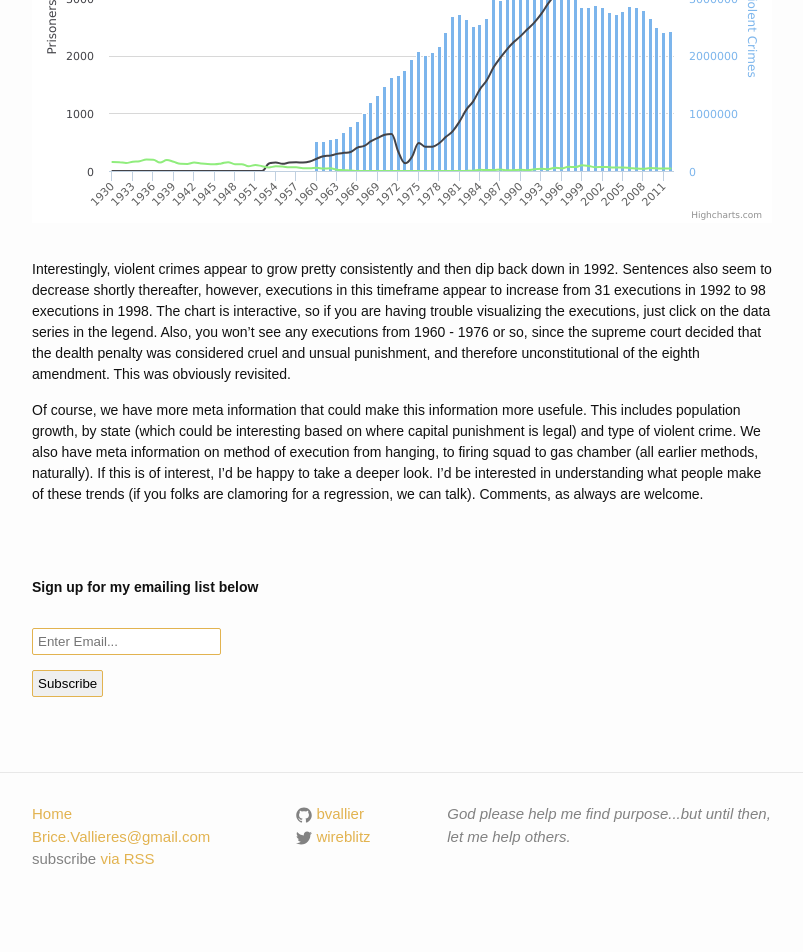
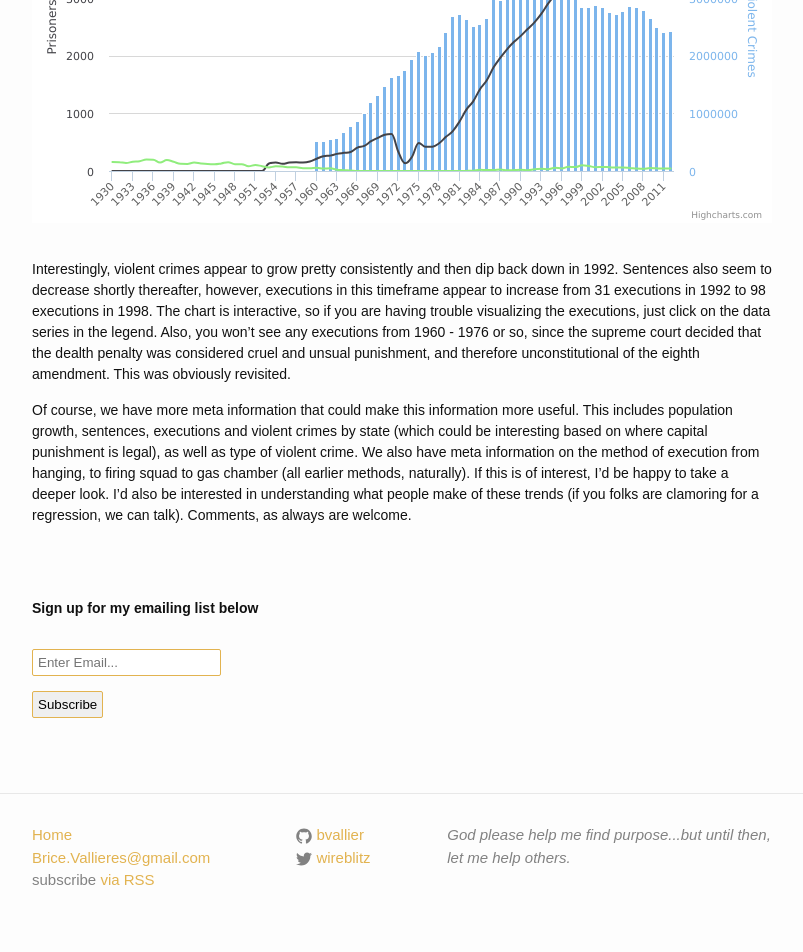
Before and after one commit to bvallier/blog, a Jekyll site: the page built from _posts/2015-11-05-homcides.markdown, in a window 1280 px wide. Shown: the part 931-1883 px from the top of the page, without its empty margins (238-1041 px from the left). Built offline with Jekyll 4.4.1, drawn with Linux system fonts in a browser that asks for light colours; nearby versions of some CDN libraries; comment, search, counter and statistics services are not loaded; before the commit the page ends 1862 px from its top, so only the background shows below that.

```diff
--- a/_posts/2015-11-05-homcides.markdown
+++ b/_posts/2015-11-05-homcides.markdown
@@ -130,7 +130,7 @@
 
 Interestingly, violent crimes appear to grow pretty consistently and then dip back down in 1992. Sentences also seem to decrease shortly thereafter, however, executions in this timeframe appear to increase from 31 executions in 1992 to 98 executions in 1998. The chart is interactive, so if you are having trouble visualizing the executions, just click on the data series in the legend. Also, you won't see any executions from 1960 - 1976 or so, since the supreme court decided that the dealth penalty was considered cruel and unsual punishment, and therefore unconstitutional of the eighth amendment. This was obviously revisited.
 
-Of course, we have more meta information that could make this information more usefule. This includes population growth, by state (which could be interesting based on where capital punishment is legal) and type of violent crime. We also have meta information on method of execution from hanging, to firing squad to gas chamber (all earlier methods, naturally). If this is of interest, I'd be happy to take a deeper look. I'd be interested in understanding what people make of these trends (if you folks are clamoring for a regression, we can talk). Comments, as always are welcome.
+Of course, we have more meta information that could make this information more useful. This includes population growth, sentences, executions and violent crimes by state (which could be interesting based on where capital punishment is legal), as well as type of violent crime. We also have meta information on the method of execution from hanging, to firing squad to gas chamber (all earlier methods, naturally). If this is of interest, I'd be happy to take a deeper look. I'd also be interested in understanding what people make of these trends (if you folks are clamoring for a regression, we can talk). Comments, as always are welcome.
 
 
 <br />
```
